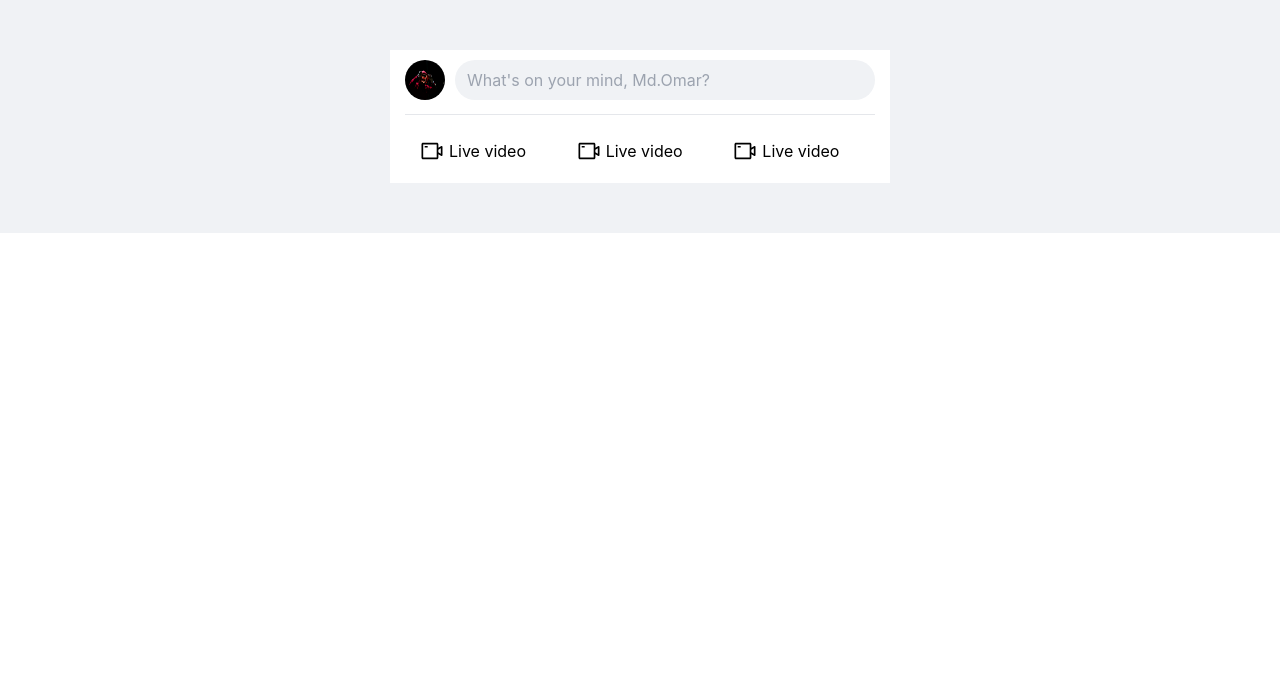
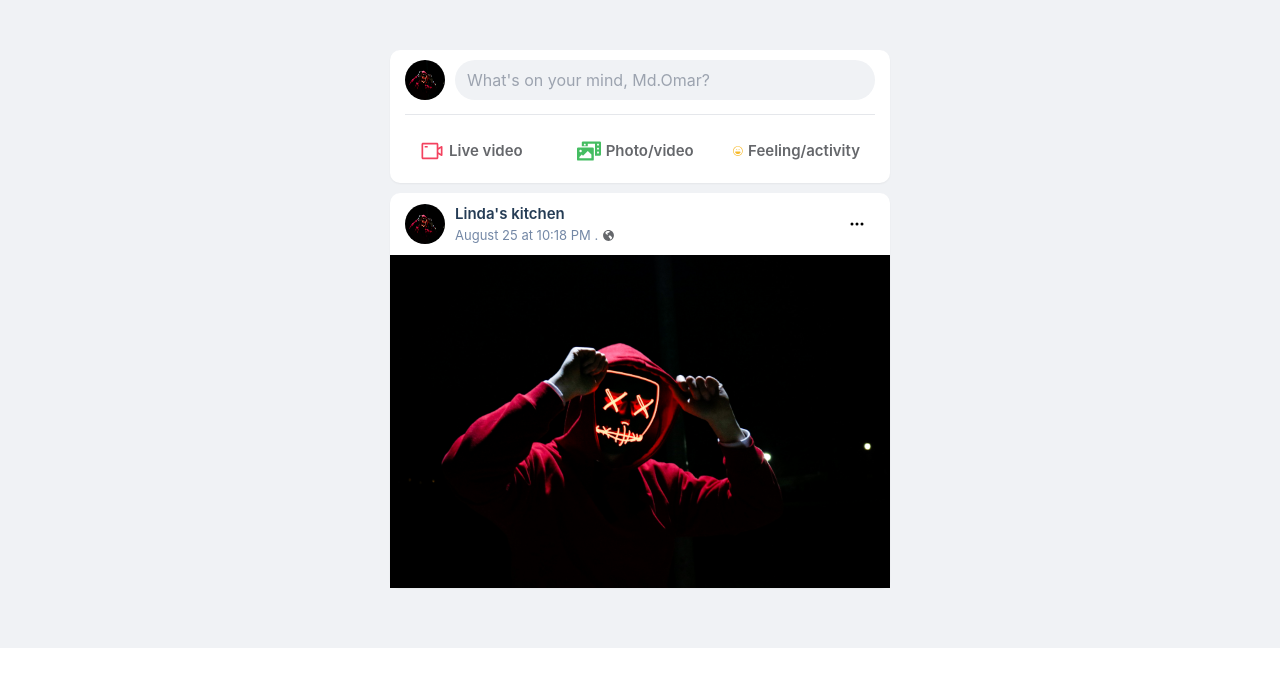
Before and after one commit to Md-omar-faruke-programming-hero/jobTaskFb, a React (Create React App) app: page /middle in a window 1280 px wide. Shown: the top 686 px of the page. Built offline with nearby package versions, Linux system fonts and the light colour scheme; the HTML template or start-up script is replaced by a standard one.

Commit message:
whats your mind part done

```diff
--- a/src/Component/MiddleContent/MiddleContent.js
+++ b/src/Component/MiddleContent/MiddleContent.js
@@ -1,11 +1,16 @@
 import React from "react";
 import spiderMan from "../../images/spiderman.jpg";
 import { AiOutlineVideoCamera } from "react-icons/ai";
+import { FaPhotoVideo } from "react-icons/fa";
+import { BsEmojiLaughing } from "react-icons/bs";
+import { BsThreeDots } from "react-icons/bs";
+import { RiEarthFill } from "react-icons/ri";
 
 const MiddleContent = () => {
   return (
     <div className="flex justify-center bg-[#f0f2f5] py-[50px]">
-      <div className="w-[500px] h-[auto] min-w-[auto] max-w-[100%] bg-white px-[15px] py-[10px]">
+      <div>
+        <div className="w-[500px] h-[auto] min-w-[auto] max-w-[100%] bg-white px-[15px] py-[10px] rounded-[10px] shadow-sm mb-[10px]">
           <div className="flex items-center">
             <img
               src={spiderMan}
@@ -22,17 +27,51 @@ const MiddleContent = () => {
           </div>
           <hr className="my-[14px]" />
           <div className="grid md:grid-cols-3">
-          <div className="flex items-center px-[15px] py-[10px] hover:bg-[#f0f2f5] cursor-pointer">
-            <AiOutlineVideoCamera className="w-[24px] h-[24px] mr-[5px]"></AiOutlineVideoCamera>
-            <p>Live video</p>
+            <div className="flex items-center px-[15px] py-[10px] hover:bg-[#f0f2f5] cursor-pointer rounded-[10px]">
+              <AiOutlineVideoCamera className="w-[24px] h-[24px] mr-[5px] text-[#f3425f]"></AiOutlineVideoCamera>
+              <p className="text-[15px] font-semibold text-[#65676b]">Live video</p>
             </div>
-          <div className="flex items-center px-[15px] py-[10px] hover:bg-[#f0f2f5] cursor-pointer">
-            <AiOutlineVideoCamera className="w-[24px] h-[24px] mr-[5px]"></AiOutlineVideoCamera>
-            <p>Live video</p>
+            <div className="flex items-center px-[15px] py-[10px] hover:bg-[#f0f2f5] cursor-pointer rounded-[10px]">
+              <FaPhotoVideo className="w-[24px] h-[24px] mr-[5px] text-[#45bd62]"></FaPhotoVideo>
+              <p className="text-[15px] font-semibold text-[#65676b]">Photo/video</p>
             </div>
-          <div className="flex items-center px-[15px] py-[10px] hover:bg-[#f0f2f5] cursor-pointer">
-            <AiOutlineVideoCamera className="w-[24px] h-[24px] mr-[5px]"></AiOutlineVideoCamera>
-            <p>Live video</p>
+            <div className="flex items-center px-[15px] py-[10px] hover:bg-[#f0f2f5] cursor-pointer rounded-[10px]">
+              <BsEmojiLaughing className="w-[24px] h-[24px] mr-[5px] text-[#f7b928]"></BsEmojiLaughing>
+              <p className="text-[15px] font-semibold text-[#65676b]">Feeling/activity</p>
+            </div>
+          </div>
+        </div>
+        <div className="w-[500px] h-[auto] min-w-[auto] max-w-[100%] bg-white rounded-[10px] shadow-sm mb-[10px]">
+          <div className=" px-[15px] py-[10px] ">
+            <div className="flex items-center justify-between">
+              <div>
+                <div className="flex items-center">
+                  <img
+                    src={spiderMan}
+                    alt=""
+                    className="w-[40px] h-[40px] flex justify-center items-center rounded-[100px] mr-[10px]"
+                  />
+                  <div>
+                    <h3 className="text-[15px] font-semibold text-[#253c55]">Linda's kitchen</h3>
+                    <p className="text-[13px] font-normal text-[#7488a6]">
+                      August 25 at 10:18 PM . <RiEarthFill className="text-[#65676b] inline-block"></RiEarthFill>
+                    </p>
+                  </div>
+                </div>
+              </div>
+              <button className="w-[36px] h-[36px] rounded-[100px] hover:bg-[#f0f2f5] flex justify-center items-center cursor-pointer  ">
+                <BsThreeDots></BsThreeDots>
+              </button>
+            </div>
+          </div>
+          <div className="cursor-pointer">
+            <img src={spiderMan} className="w-full h-full" alt="" />
+          </div>
+          <div>
+            <div>
+
+            </div>
+            <div></div>
           </div>
         </div>
       </div>
```
Lines whose indentation alone changed are shown as unchanged.
